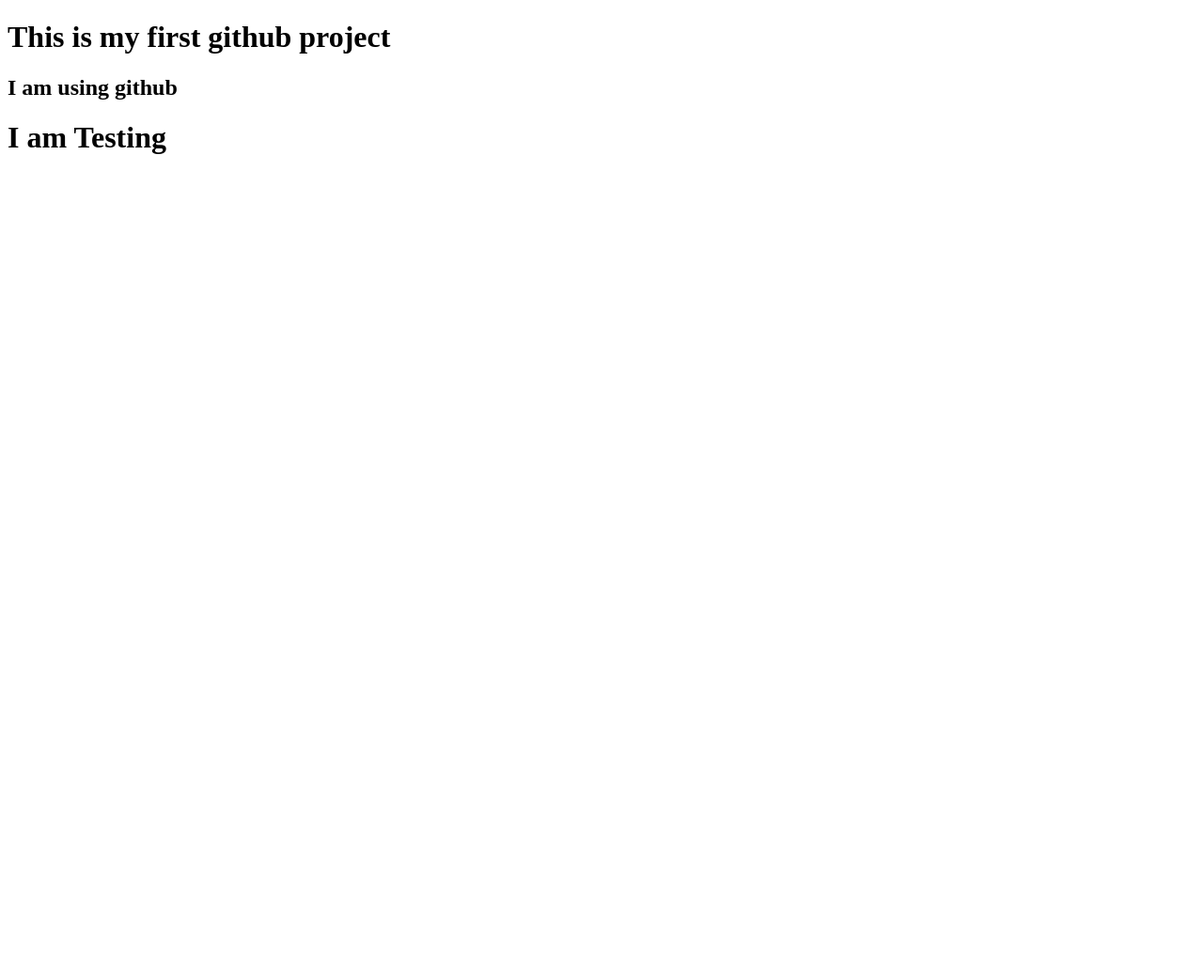
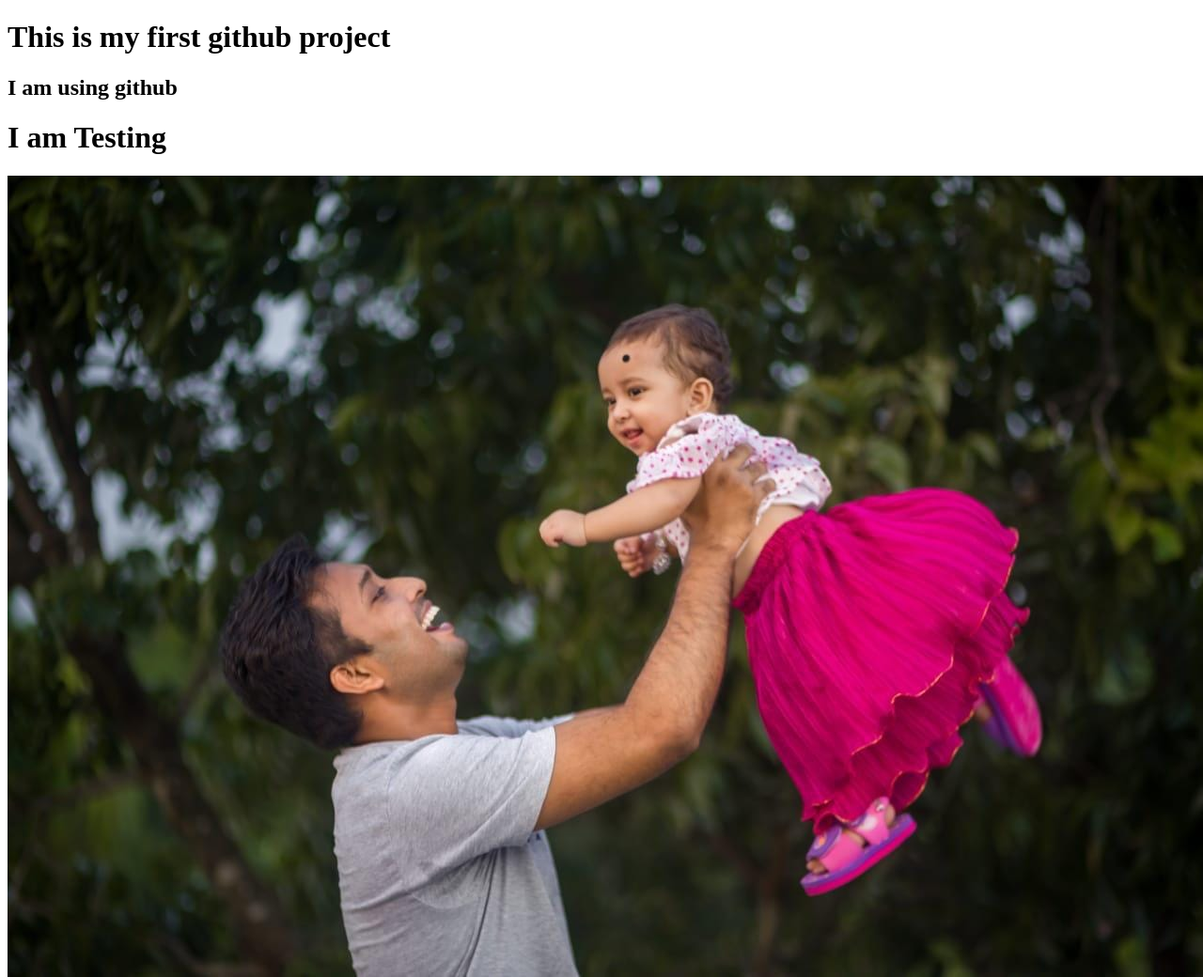
Before and after one commit to hasanrakibgit/my-first-website, a plain HTML site: page index.html in a window 1280 px wide. Shown: the whole page at 94% size. Before the commit the page ends 800 px from the top, so only its background shows below. Drawn offline with Linux system fonts and the light colour scheme.

Commit message:
image updated

```diff
--- a/index.html
+++ b/index.html
@@ -9,5 +9,6 @@
     <h1>This is my first github project</h1>
     <h2>I am using github</h2>
     <h1>I am Testing</h1>
+    <img src="meandmydaughter.jpg" alt="">
 </body>
 </html>
```
Also changed, not shown: meandmydaughter.jpg (added).
